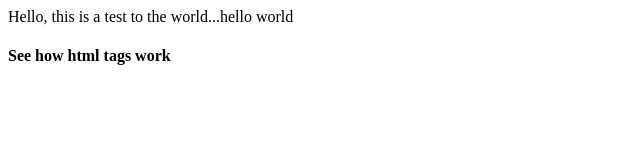
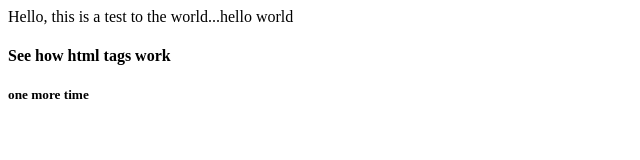
Before and after one commit to nategarrett/liquidangles, a plain HTML site: page index.html in a window 1280 px wide. Shown: the full height of the page, 0-640 px from the left. Drawn offline with Linux system fonts and the light colour scheme.

Commit message:
checking beta repo

```diff
--- a/index.html
+++ b/index.html
@@ -1,3 +1,5 @@
 Hello, this is a test to the world...hello world
 
 <h4>See how html tags work</h4>
+
+<h5>one more time</h5>
```
